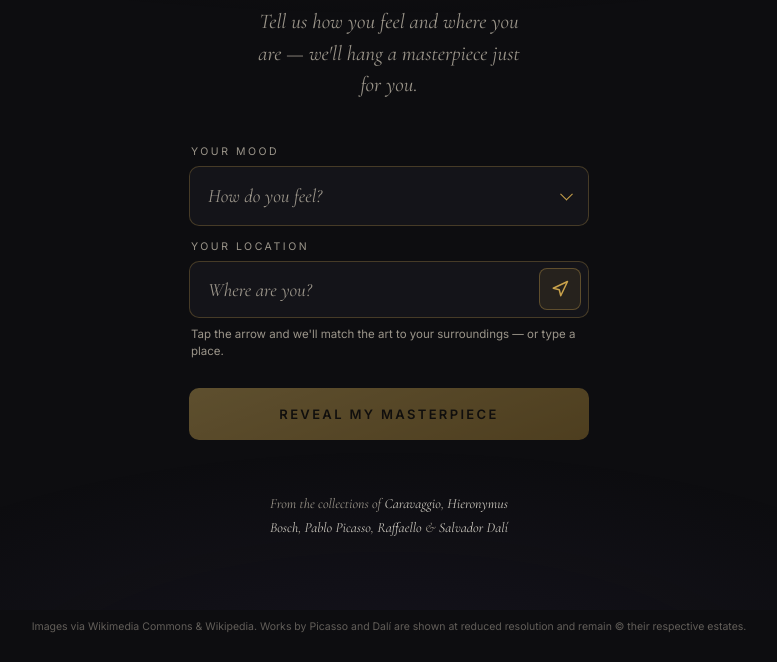
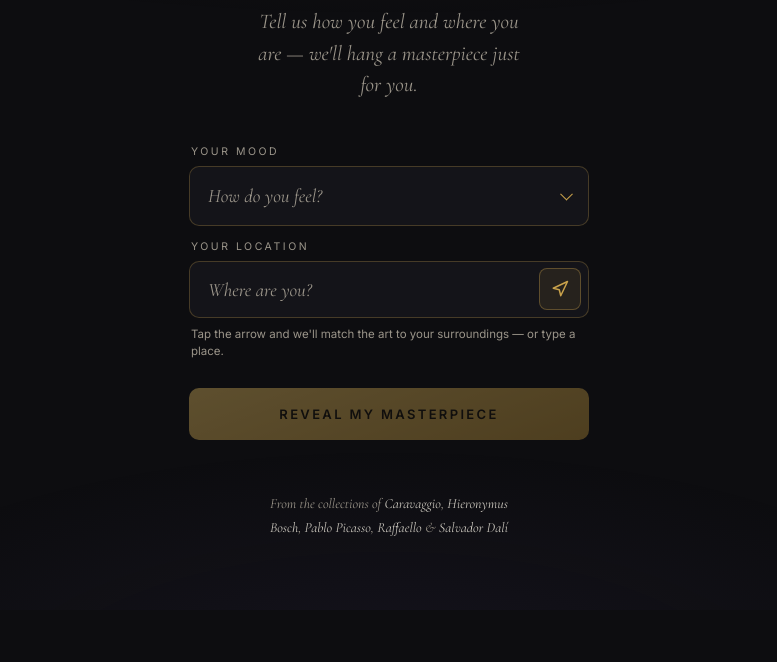
Before and after one commit to prodigalson/mood-masterpiece, a plain HTML site: page index.html in a window 1280 px wide. Shown: the part 190-852 px from the top of the page, without its empty margins (251-1028 px from the left). After the commit the page ends 800 px from the top, so only its background shows below. Drawn offline with nearby package versions, Linux system fonts and the light colour scheme.

Commit message:
Remove footer attribution copy

```diff
--- a/index.html
+++ b/index.html
@@ -420,11 +420,6 @@
   </div>
 </section>
 
-<footer>
-  Images via Wikimedia Commons &amp; Wikipedia. Works by Picasso and Dalí are shown at
-  reduced resolution and remain © their respective estates.
-</footer>
-
 <div id="toast" role="status"></div>
 
 <script>
```
